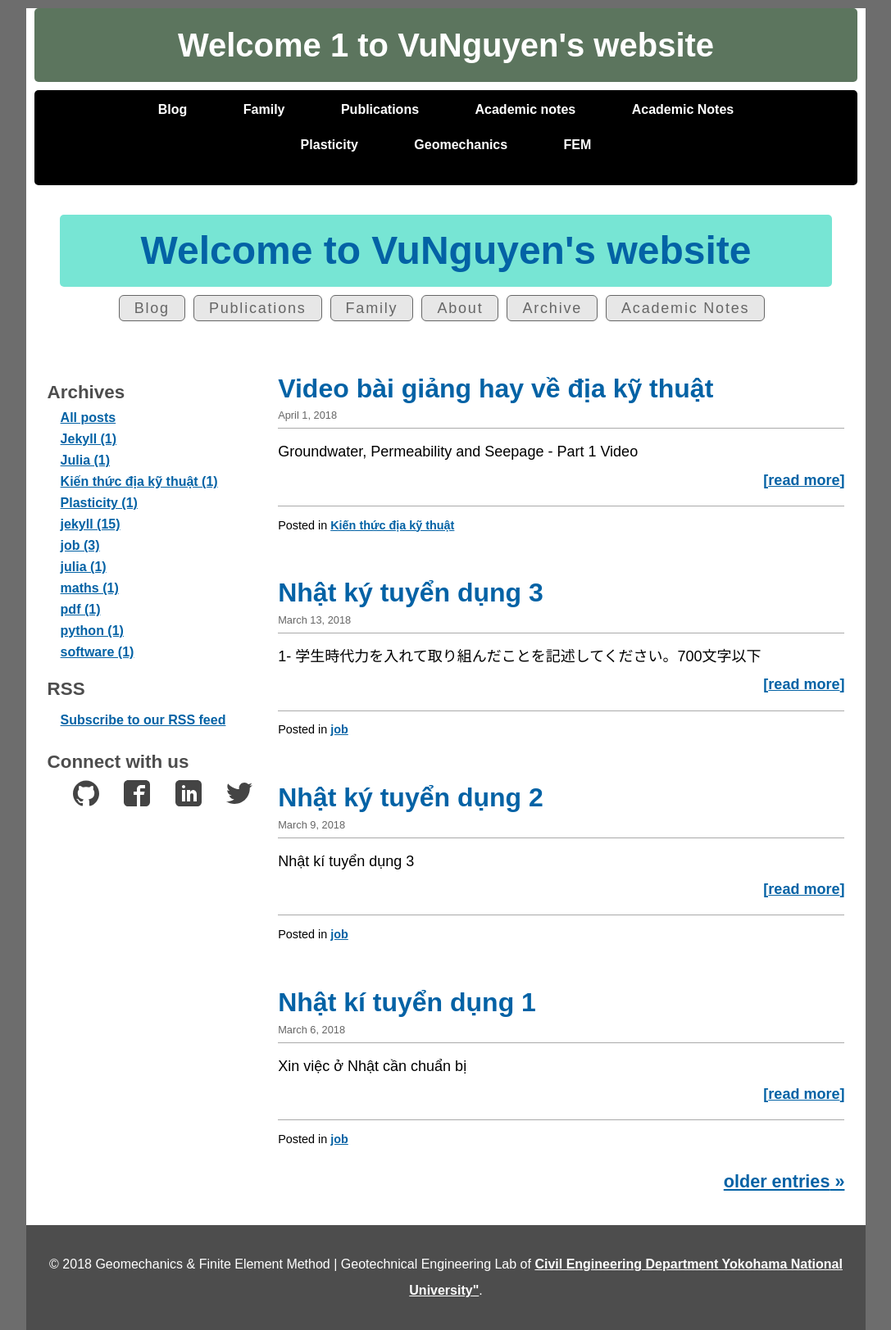
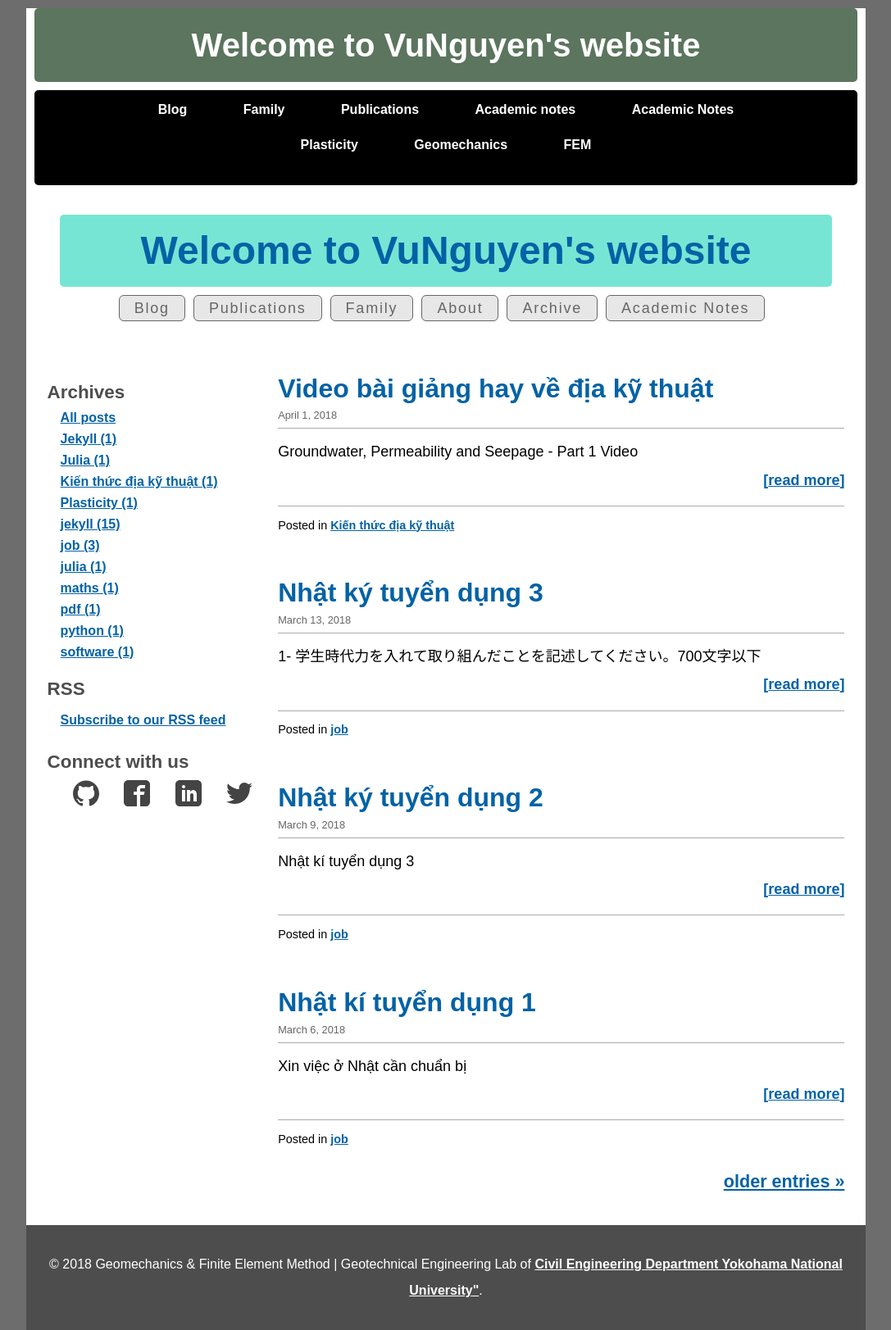
Before and after one commit to quangvunp/geomechanics, a Jekyll site: the page built from index.html, in a window 1280 px wide. Shown: the whole page at 82% size, without its empty margins (96-1183 px from the left). Built offline with Jekyll 4.4.1, drawn with Linux system fonts in a browser that asks for light colours; the list of posts is cut into pages by our own code.

Commit message:
Update default.html

```diff
--- a/_layouts/default.html
+++ b/_layouts/default.html
@@ -23,7 +23,7 @@
 
 
 <div id="header">
-<h6 style="margin: 0 auto"> Welcome 1 to VuNguyen's website </h6>
+<h6 style="margin: 0 auto"> Welcome to VuNguyen's website </h6>
 </div>
 
 <div id="navbar">
```
